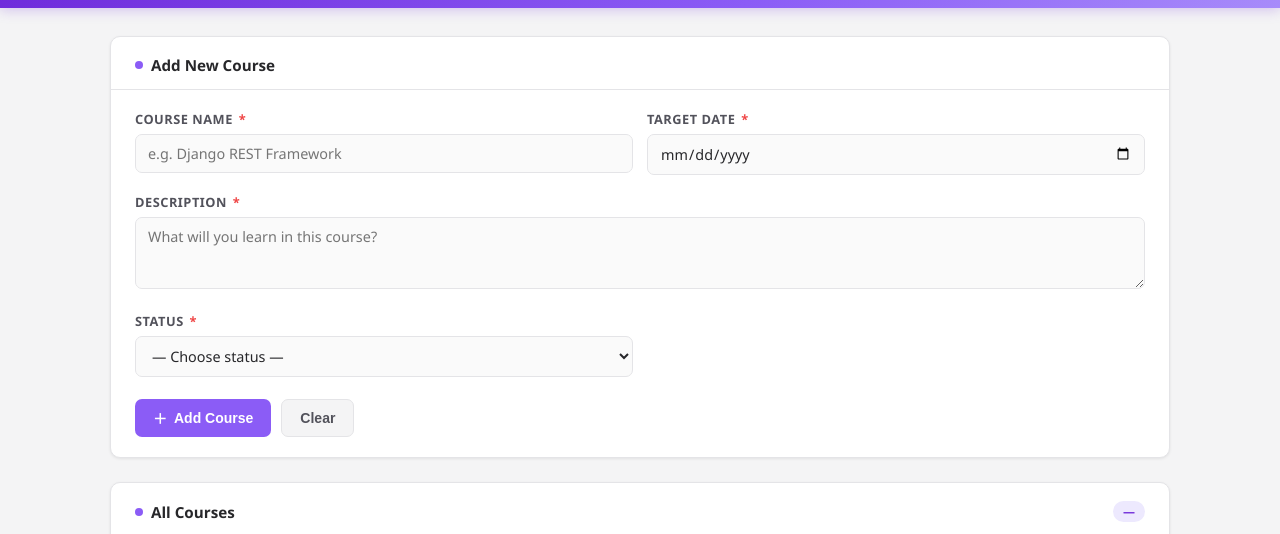
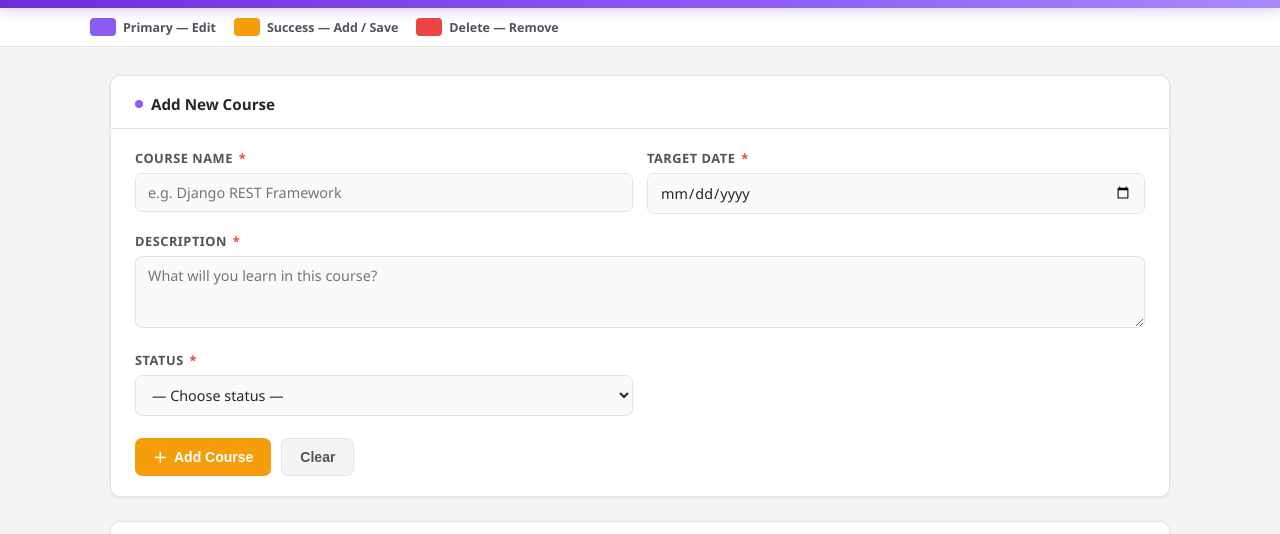
Before and after one commit to Layna934/CodeCraft, a plain HTML site: page index.html in a window 1280 px wide. Shown: the part 56-590 px from the top of the page. Drawn offline with Linux system fonts and the light colour scheme; no server answers.

Commit message:
Update button styles and colors in index.html

```diff
--- a/index.html
+++ b/index.html
@@ -119,7 +119,7 @@
     animation: slideIn 0.22s ease;
     transition: opacity 0.3s;
   }
-  .toast.success { background: var(--success-light); color: #92400E; border-left: 4px solid var(--success); }
+  .toast.success { background: var(--success-light); color: #78350F; border-left: 4px solid var(--success); }
   .toast.error   { background: var(--danger-light);  color: #991B1B; border-left: 4px solid var(--danger); }
   @keyframes slideIn { from { transform: translateX(60px); opacity: 0; } to { transform: none; opacity: 1; } }
 
@@ -232,8 +232,13 @@
   .btn:active { transform: scale(0.97); }
   .btn:disabled { opacity: 0.55; cursor: not-allowed; }
 
+  /* Primary = purple (#8B5CF6) — used for Edit */
   .btn-primary { background: var(--primary); color: #fff; }
   .btn-primary:hover:not(:disabled) { background: var(--primary-dark); }
+
+  /* Success = amber (#F59E0B) — used for Add Course and Save Changes */
+  .btn-success { background: var(--success); color: #fff; }
+  .btn-success:hover:not(:disabled) { background: #D97706; }
 
   .btn-ghost {
     background: var(--neutral-100);
@@ -243,23 +248,26 @@
   .btn-ghost:hover:not(:disabled) { background: var(--neutral-200); }
 
   .btn-icon {
-    padding: 6px 10px;
-    font-size: 0.8rem;
+    padding: 6px 12px;
+    font-size: 0.82rem;
   }
-  .btn-edit { background: var(--primary-light); color: var(--primary-dark); }
-  .btn-edit:hover:not(:disabled) { background: #DDD6FE; }
 
-  .btn-delete { background: var(--danger-light); color: #B91C1C; }
-  .btn-delete:hover:not(:disabled) { background: #FECACA; }
+  /* Edit button — purple */
+  .btn-edit { background: var(--primary); color: #fff; }
+  .btn-edit:hover:not(:disabled) { background: var(--primary-dark); }
 
-  /* ── Spinner ── */
+  /* Delete button — red (#EF4444) */
+  .btn-delete { background: var(--danger); color: #fff; }
+  .btn-delete:hover:not(:disabled) { background: #DC2626; }
+
   .spinner {
     width: 18px; height: 18px;
-    border: 2.5px solid rgba(255,255,255,0.3);
+    border: 2.5px solid rgba(255,255,255,0.35);
     border-top-color: #fff;
     border-radius: 50%;
     animation: spin 0.7s linear infinite;
     display: inline-block;
+    vertical-align: middle;
   }
   .spinner.dark {
     border-color: rgba(139,92,246,0.2);
@@ -267,7 +275,35 @@
   }
   @keyframes spin { to { transform: rotate(360deg); } }
 
-  /* ── Course table ── */
+  .color-key {
+    display: flex;
+    gap: 14px;
+    flex-wrap: wrap;
+    padding: 10px 20px;
+    background: var(--white);
+    border-bottom: 1px solid var(--neutral-200);
+  }
+  .color-key-inner {
+    max-width: 1100px;
+    margin: 0 auto;
+    display: flex;
+    gap: 18px;
+    flex-wrap: wrap;
+    width: 100%;
+    align-items: center;
+  }
+  .key-item {
+    display: flex;
+    align-items: center;
+    gap: 7px;
+    font-size: 0.78rem;
+    font-weight: 600;
+    color: var(--neutral-600);
+  }
+  .key-swatch {
+    width: 26px; height: 18px;
+    border-radius: 4px;
+  }
   .course-count {
     background: var(--primary-light);
     color: var(--primary-dark);
@@ -417,6 +453,14 @@
   </div>
 </header>
 
+<div class="color-key">
+  <div class="color-key-inner">
+    <span class="key-item"><span class="key-swatch" style="background:#8B5CF6"></span> Primary — Edit</span>
+    <span class="key-item"><span class="key-swatch" style="background:#F59E0B"></span> Success — Add / Save</span>
+    <span class="key-item"><span class="key-swatch" style="background:#EF4444"></span> Delete — Remove</span>
+  </div>
+</div>
+
 <div id="toast-container"></div>
 
 <div class="page">
@@ -456,7 +500,7 @@
           </div>
         </div>
         <div class="form-actions">
-          <button type="submit" class="btn btn-primary" id="add-btn">
+          <button type="submit" class="btn btn-success" id="add-btn">
             <span id="add-btn-icon">＋</span> Add Course
           </button>
           <button type="button" class="btn btn-ghost" onclick="resetAddForm()">Clear</button>
@@ -537,7 +581,7 @@
     </div>
     <div class="modal-footer">
       <button class="btn btn-ghost" onclick="closeModal()">Cancel</button>
-      <button class="btn btn-primary" id="save-edit-btn" onclick="submitEdit()">
+      <button class="btn btn-success" id="save-edit-btn" onclick="submitEdit()">
         <span id="save-icon">💾</span> Save Changes
       </button>
     </div>
```
